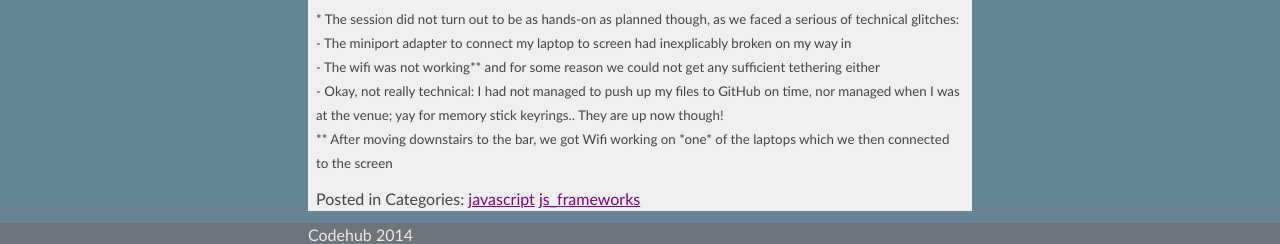
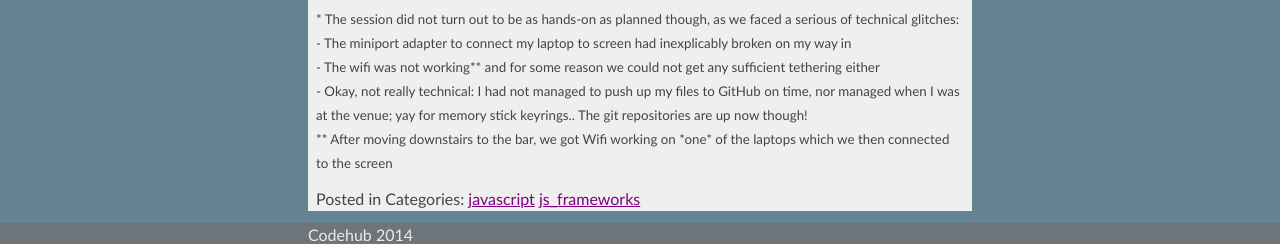
Before and after one commit to CodeHubOrg/codehuborg.github.io, a Jekyll site: the page built from _posts/2014-07-09-july-meetup-angular-js.md, in a window 1280 px wide and 900 px high, scrolled down 1520 px. Shown: the part 653-897 px from the top of the window. Built offline with Jekyll 4.4.1, drawn with Linux system fonts in a browser that asks for light colours; some web fonts are replaced; some of the changed text lies outside the part shown.

```diff
--- a/_posts/2014-07-09-july-meetup-angular-js.md
+++ b/_posts/2014-07-09-july-meetup-angular-js.md
@@ -56,7 +56,7 @@
 <a name="glitches"></a>* The session did not turn out to be as hands-on as planned though, as we faced a serious of technical glitches:<br />
 - The miniport adapter to connect my laptop to screen had inexplicably broken on my way in<br />
 - The wifi was not working** and for some reason we could not get any sufficient tethering either<br />
-- Okay, not really technical: I had not managed to push up my files to GitHub on time, nor managed when I was at the venue; yay for memory stick keyrings.. They are up now though!<br />
+- Okay, not really technical: I had not managed to push up my files to GitHub on time, nor managed when I was at the venue; yay for memory stick keyrings.. The git repositories are up now though!<br />
 
 ** After moving downstairs to the bar, we got Wifi working on *one* of the laptops which we then connected to the screen
 </div>
```
Also changed, not shown: other parts of _posts/2014-07-09-july-meetup-angular-js.md (+1 -1 lines).
